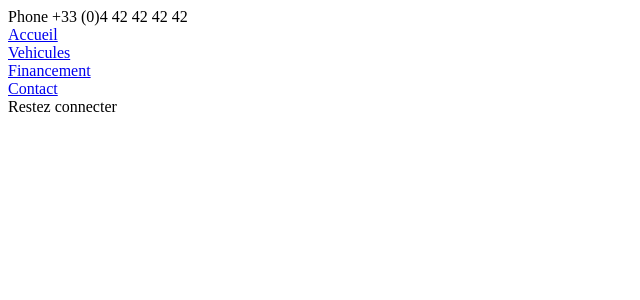
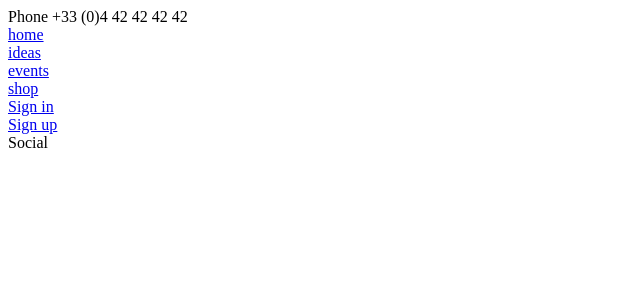
Before and after one commit to Variares1/siteWebBdeProject, a PHP site: page /siteWebBdeProject/views/footer.inc.php in a window 1280 px wide. Shown: the top 300 px of the page, without its empty margins (0-640 px from the left). Run offline with PHP 8.4, Linux system fonts and the light colour scheme.

Commit message:
home page

```diff
--- a/views/footer.inc.php
+++ b/views/footer.inc.php
@@ -2,7 +2,6 @@
 <html lang="en">
 <head>
     <meta charset="UTF-8">
-
 </head>
 <body>
 <footer class="footer">
@@ -10,17 +9,33 @@
     <div id="footer-sep"></div>
     <div id="footer-content">
         <span class="footer-phone">Phone +33 (0)4 42 42 42 42</span>
+
+        <?php
+
+        $index = "http://localhost/siteWebBdeProject/";
+        $ideas = "http://localhost/siteWebBdeProject/views/viewIdeas.html.php";
+        $events = "http://localhost/siteWebBdeProject/views/viewEvents.html.php";
+        $shop = "http://localhost/siteWebBdeProject/views/viewShop.html.php";
+        $signUp = "http://localhost/siteWebBdeProject/views/viewSignUp.html.php";
+        $signIn = "http://localhost/siteWebBdeProject/views/viewSignIn.html.php";
+
+        ?>
+
         <div class="col1">
-            <a href="./index.php">Accueil</a><br>
-            <a href="./project.php">Vehicules</a><br>
-            <a href="./financement.php">Financement<br></a>
-            <a href="./contact.php">Contact</a>
+            <a href=<?php echo $index ?>>home</a><br>
+            <a href=<?php echo $ideas ?>>ideas</a><br>
+            <a href=<?php echo $events ?>>events</a><br>
+            <a href=<?php echo $shop ?>>shop</a><br>
+            <a href=<?php echo $signIn ?>>Sign in</a><br>
+            <a href=<?php echo $signUp ?>>Sign up</a>
         </div>
         <div class="col2">
-            Restez connecter
+            Social
             <br>
             <a href="#"><i class="fab fa-linkedin"></i></a>
             <a href="#"><i class="fab fa-youtube"></i></a>
+            <a href="#"><i class="fab fa-facebook"></i></a>
+            <a href="#"><i class="fab fa-discord"></i></a>
         </div>
     </div>
 </footer>
```
Also changed, not shown: assets/css/style.css (+28 -5 lines), views/header.inc.php (+10 -6 lines), views/viewHome.html.php (+13 -3 lines), assets/img/bandeau_home.jpg.
